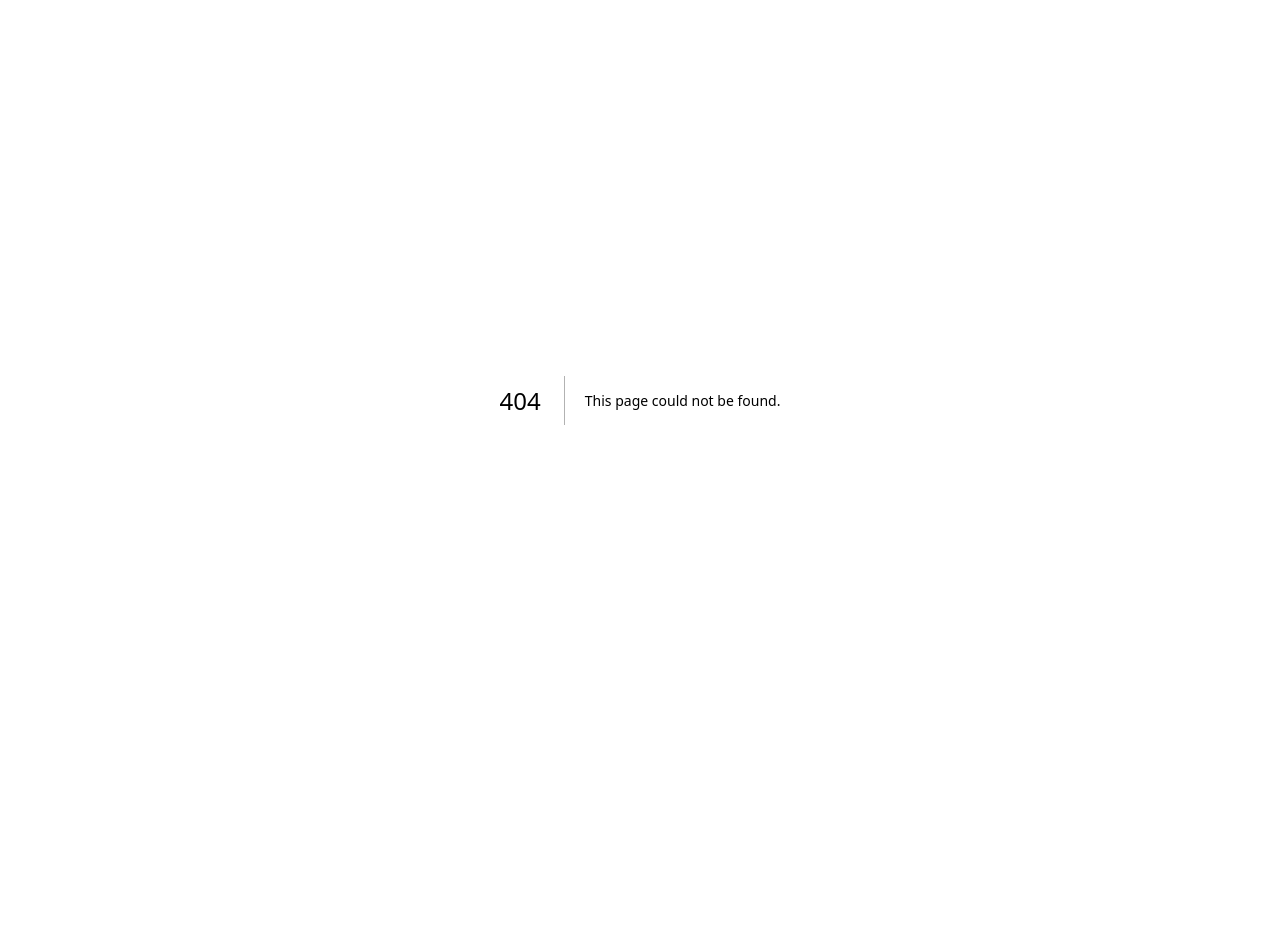
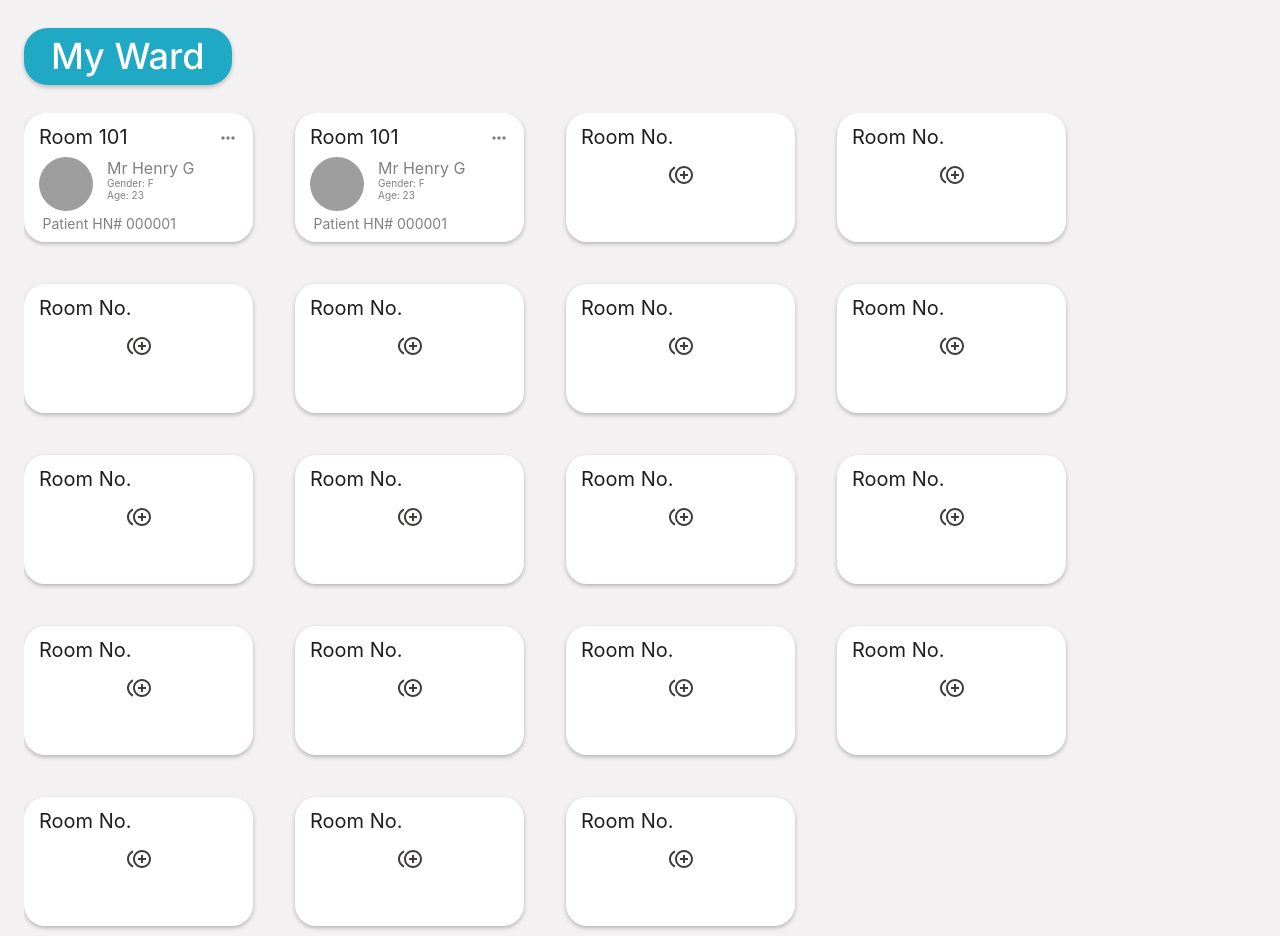
Before and after one commit to ShiftOver/shiftover-frontend, a Next.js app: page /pages/main-page in a window 1280 px wide. Before the commit this address had no page. Before the commit the page ends 800 px from the top, so only its background shows below. Built offline with nearby package versions, Linux system fonts and the light colour scheme; grey boxes are pictures that could not be loaded; a web font is replaced by a local one.

Commit message:
chore: make mainUI but not merge with guy yet

```diff
--- /dev/null
+++ b/src/app/components/Header.tsx
@@ -0,0 +1,10 @@
+export type HeaderBlogProps = {
+    name: string;
+};
+export default function HeaderBlog({ name }: HeaderBlogProps) {
+    return (
+        <div className='h-[57px] w-fit content-center rounded-[24px] bg-shiftover-blue px-[27px] py-[7px] shadow-[0_2px_4px_0_rgba(0,0,0,0.25)]'>
+            <p className='text-header text-white'>{name}</p>
+        </div>
+    );
+}
--- a/src/app/components/PatientCard.tsx
+++ /dev/null
@@ -1,35 +0,0 @@
-const room = '101';
-const name = 'Mr Henry G';
-const gender = 'F';
-const age = '23';
-const patientNo = 'HN# 000001';
-export default function PatientCard() {
-    return (
-        <div className='patientcard-bg h-129 w-229 rounded-21 font-shiftover-font shadow-[0_2px_4px_0_rgba(0,0,0,0.25)]'>
-            <div className='flex flex-row justify-between pl-15 pr-18 pt-13'>
-                <p className='text-cardheader text-text-cardheader'>
-                    Room {room}
-                </p>
-                <button>
-                    <img src='/assets/threeHorizonDots.svg' alt='Settings' />
-                </button>
-            </div>
-            <button className='pt-[5px]'>
-                <div className='flex flex-row pl-[15px] pt-[2px] text-text-carddescription'>
-                    <img
-                        src='https://picsum.photos/id/237/200/300'
-                        className='border-full h-54 w-54'
-                    />
-                    <div className='justify-items-start pl-[14px] pt-[2px] text-left'>
-                        <p className='text-cardname'>{name}</p>
-                        <p className='text-carddescription'>Gender: {gender}</p>
-                        <p className='text-carddescription'>Age: {age}</p>
-                    </div>
-                </div>
-                <div className='pt-[5px] text-cardnumber text-text-carddescription'>
-                    Patient {patientNo}
-                </div>
-            </button>
-        </div>
-    );
-}
--- a/src/app/globals.css
+++ b/src/app/globals.css
@@ -4,10 +4,22 @@
 @tailwind components;
 @tailwind utilities;
 
-.patientcard-bg {
-    background-color: white;
+:root {
+    --foreground-rgb: 0, 0, 0;
+    --background-start-rgb: #F3F1F2;
+}
+
+body {
+    color: rgb(var(--foreground-rgb));
+    background: var(--background-start-rgb);
+
 }
 
 .border-full {
     border-radius: 999px;
 }
+@layer utilities {
+    .text-balance {
+        text-wrap: balance;
+    }
+}
--- a/src/app/page.tsx
+++ b/src/app/page.tsx
@@ -1,8 +1,8 @@
-import PatientCard from './components/PatientCard';
 export default function Home() {
     return (
         <main>
-            <PatientCard></PatientCard>
+            <a href='/pages/login-page'>Login Page</a>
+            <a href='/pages/main-page'>Main Page</a>
         </main>
     );
 }
--- /dev/null
+++ b/src/app/pages/main-page/components/PatientCard.tsx
@@ -0,0 +1,53 @@
+const room = '101';
+const name = 'Mr Henry G';
+const gender = 'F';
+const age = '23';
+const patientNo = 'HN# 000001';
+export type PatientCardProps = {
+    info?: any;
+};
+export default function PatientCard({ info }: PatientCardProps) {
+    return (
+        <div className='relative h-129 min-w-[229px] max-w-[229px] rounded-21 bg-white font-shiftover-font shadow-[0_2px_4px_0_rgba(0,0,0,0.25)]'>
+            <div className='flex flex-row justify-between pl-15 pr-18 pt-13'>
+                <p className='text-cardheader text-text-cardheader'>
+                    Room {info ? room : 'No.'}
+                </p>
+                {info ? (
+                    <button>
+                        <img
+                            src='/assets/threeHorizonDots.svg'
+                            alt='Settings'
+                        />
+                    </button>
+                ) : null}
+            </div>
+            {info ? (
+                <button className='pt-[5px]'>
+                    <div className='flex flex-row pl-[15px] pt-[2px] text-text-carddescription'>
+                        <img
+                            src='https://picsum.photos/id/237/200/300'
+                            className='border-full h-54 w-54'
+                        />
+                        <div className='justify-items-start pl-[14px] pt-[2px] text-left'>
+                            <p className='text-cardname'>{name}</p>
+                            <p className='text-carddescription'>
+                                Gender: {gender}
+                            </p>
+                            <p className='text-carddescription'>Age: {age}</p>
+                        </div>
+                    </div>
+                    <div className='pt-[5px] text-cardnumber text-text-carddescription'>
+                        Patient {patientNo}
+                    </div>
+                </button>
+            ) : (
+                <div className='absolute left-1/2 top-1/2 -translate-x-1/2 -translate-y-1/2 transform'>
+                    <button>
+                        <img src='/assets/addcircle.svg' alt='Settings' />
+                    </button>
+                </div>
+            )}
+        </div>
+    );
+}
--- /dev/null
+++ b/src/app/pages/main-page/page.tsx
@@ -0,0 +1,35 @@
+import PatientCard from './components/PatientCard';
+import HeaderBlog from '@/app/components/Header';
+
+export default function Main() {
+    return (
+        <div className='ml-[24px] mt-[28px]'>
+            <div className='w-fit'>
+                <HeaderBlog name='My Ward' />
+            </div>
+            <div className='mt-[28px] overflow-x-hidden pb-[10px]'>
+                <div className='grid w-fit w-max grid-cols-4 gap-[42px]'>
+                    <PatientCard info={{ id: 'id' }} />
+                    <PatientCard info={{ name: 'thanapong', gender: 'F' }} />
+                    <PatientCard />
+                    <PatientCard />
+                    <PatientCard />
+                    <PatientCard />
+                    <PatientCard />
+                    <PatientCard />
+                    <PatientCard />
+                    <PatientCard />
+                    <PatientCard />
+                    <PatientCard />
+                    <PatientCard />
+                    <PatientCard />
+                    <PatientCard />
+                    <PatientCard />
+                    <PatientCard />
+                    <PatientCard />
+                    <PatientCard />
+                </div>
+            </div>
+        </div>
+    );
+}
--- a/tailwind.config.ts
+++ b/tailwind.config.ts
@@ -17,12 +17,20 @@ const config: Config = {
             'shiftover-blue': '#1fa9c4',
             'shiftover-gray': '#484848',
             'shiftover-teal': '#5deecc',
+            white: '#FFFFFF',
             text: {
                 cardheader: '#1E1E1E',
                 carddescription: '#828080',
             },
         },
         fontSize: {
+            header: [
+                '36px',
+                {
+                    lineHeight: '42.96px',
+                    fontWeight: '500',
+                },
+            ],
             cardheader: [
                 '20px',
                 {
```
Also changed, not shown: public/assets/addcircle.svg (added), src/app/pages/login-page/page.tsx (renamed from src/app/login-page/page.tsx).
